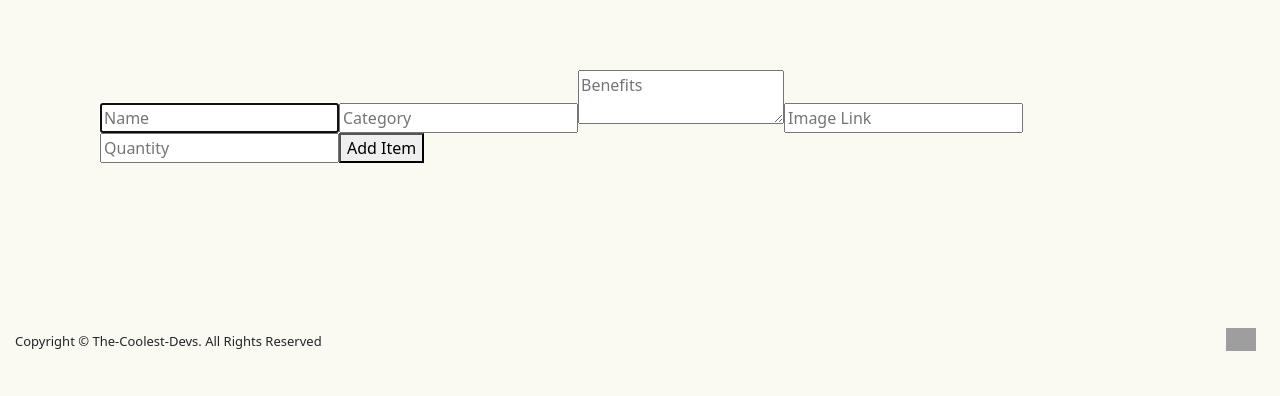
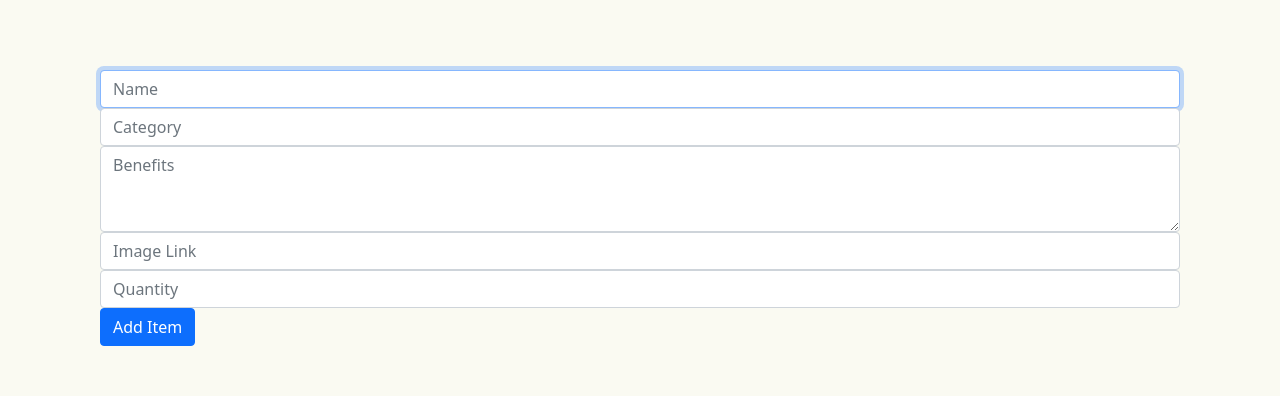
Before and after one commit to robisonJohn/Community-Table, a React (Create React App) app in the folder client/: page /add-item in a window 1280 px wide. Shown: the part 430-826 px from the top of the page. Before the commit the page ends 800 px from the top, so only its background shows below. Built offline with nearby package versions, Linux system fonts and the light colour scheme; grey boxes are pictures that could not be loaded.

Commit message:
added bootstrap styling to add item page

```diff
--- a/client/src/screens/AddItem/AddItem.jsx
+++ b/client/src/screens/AddItem/AddItem.jsx
@@ -2,7 +2,8 @@ import { useState } from "react";
 import { Layout } from "../../components"
 import { Redirect } from "react-router-dom"
 import { createItem  } from "../../services/items"
-import "./AddItem.css"
+import "./AddItem.css";
+import { Form, Button } from 'react-bootstrap';
 
 const AddItem = (props) => {
   const [item, setItem] = useState({
@@ -34,8 +35,10 @@ const AddItem = (props) => {
   }
   return(
     <Layout  user={props.user}>
-      <form className='create-form' onSubmit={handleSubmit}>
-      <input
+      <Form className='create-form' onSubmit={handleSubmit}>
+        <Form.Group>
+          <Form.Control
+            type="text"
             className='input-name'
             placeholder='Name'
             value={item.name}
@@ -44,7 +47,9 @@ const AddItem = (props) => {
             autoFocus
             onChange={handleChange}
           />
-        <input
+        </Form.Group>
+        <Form.Group>
+          <Form.Control
             className='input-category'
             placeholder='Category'
             value={item.category}
@@ -52,7 +57,11 @@ const AddItem = (props) => {
             required
             onChange={handleChange}
           />
-        <textarea
+        </Form.Group>
+        <Form.Group>
+          <Form.Control
+            as="textarea"
+            rows={3}
             className='textarea-benefits'
             placeholder='Benefits'
             value={item.benefits}
@@ -60,7 +69,10 @@ const AddItem = (props) => {
             required
             onChange={handleChange}
           />
-        <input
+        </Form.Group>
+        <Form.Group>
+          <Form.Control
+            type="text"
             className='input-image-link'
             placeholder='Image Link'
             value={item.imgURL}
@@ -68,7 +80,11 @@ const AddItem = (props) => {
             required
             onChange={handleChange}
           />
-         <input
+        </Form.Group>
+
+        <Form.Group>
+          <Form.Control
+            type="text"
             className='input-quantity'
             placeholder='Quantity'
             value={item.quantity}
@@ -76,10 +92,12 @@ const AddItem = (props) => {
             required
             onChange={handleChange}
           />
-        <button type='submit' className='submit-button'>
+        </Form.Group>
+
+        <Button type='submit' className='submit-button'>
           Add Item
-        </button>
-      </form>
+        </Button>
+      </Form>
     </Layout>
   )
 }
```
Lines whose indentation alone changed are shown as unchanged.
